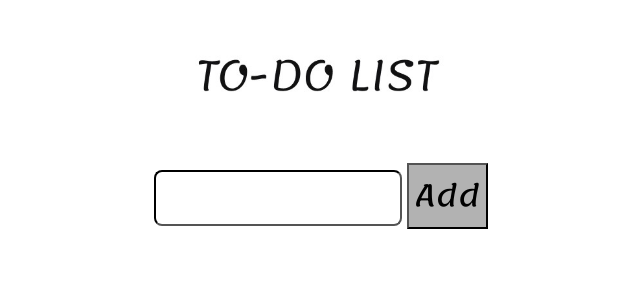
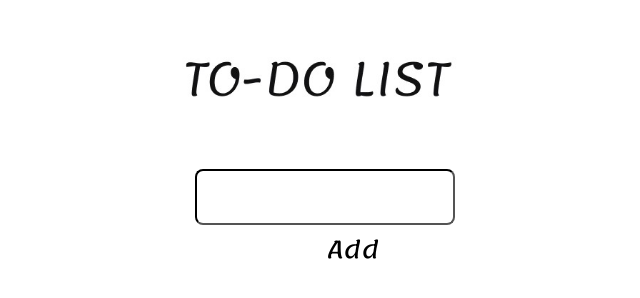
Before and after one commit to birukshegute/ALX_maze_project, a plain HTML site: page index.html in a window 1280 px wide. Shown: the whole page, without its empty margins (319-959 px from the left). Drawn offline with Linux system fonts and the light colour scheme.

Commit message:
almost there

```diff
--- a/index.html
+++ b/index.html
@@ -12,8 +12,10 @@
         <img src="images/icon.jpg">
         <br>
         <br>
+        <div class = "wrapper">
         <input type="text" id="Box" name="Box">
         <button type="submit" id="Add">Add</button>
-      </div>
+        </div>
+    </div>
 </body>
 </html>
--- a/styles/main.css
+++ b/styles/main.css
@@ -6,20 +6,28 @@
     display: block;
     margin-left: auto;
     margin-right: auto;
+    width: 22%;
+}
+.wrapper {
+    display:inline-block;
+    position: relative;
     width: 20%;
+    max-width: 100%;
 }
-input {
-    width: 19%;
+.wrapper input {
+    width: 100%;
     height: 50px;
     border-radius: 8px;
     border-width: 2px;
     border-color: black;
-    font-size: 24px;
+    font-size: 20px;
     font-family: Lemonada;
     justify-content: space-between;
 }
-#Add{
-    font-size: 30px;
+.wrapper button {
+    position: absolute;
+    border-width: 0px;
+    font-size: 24px;
     font-family: Lemonada;
-    background: rgba(0, 0, 0, 0.3);
+    background: rgba(0, 0, 0, 0);
 }
```
